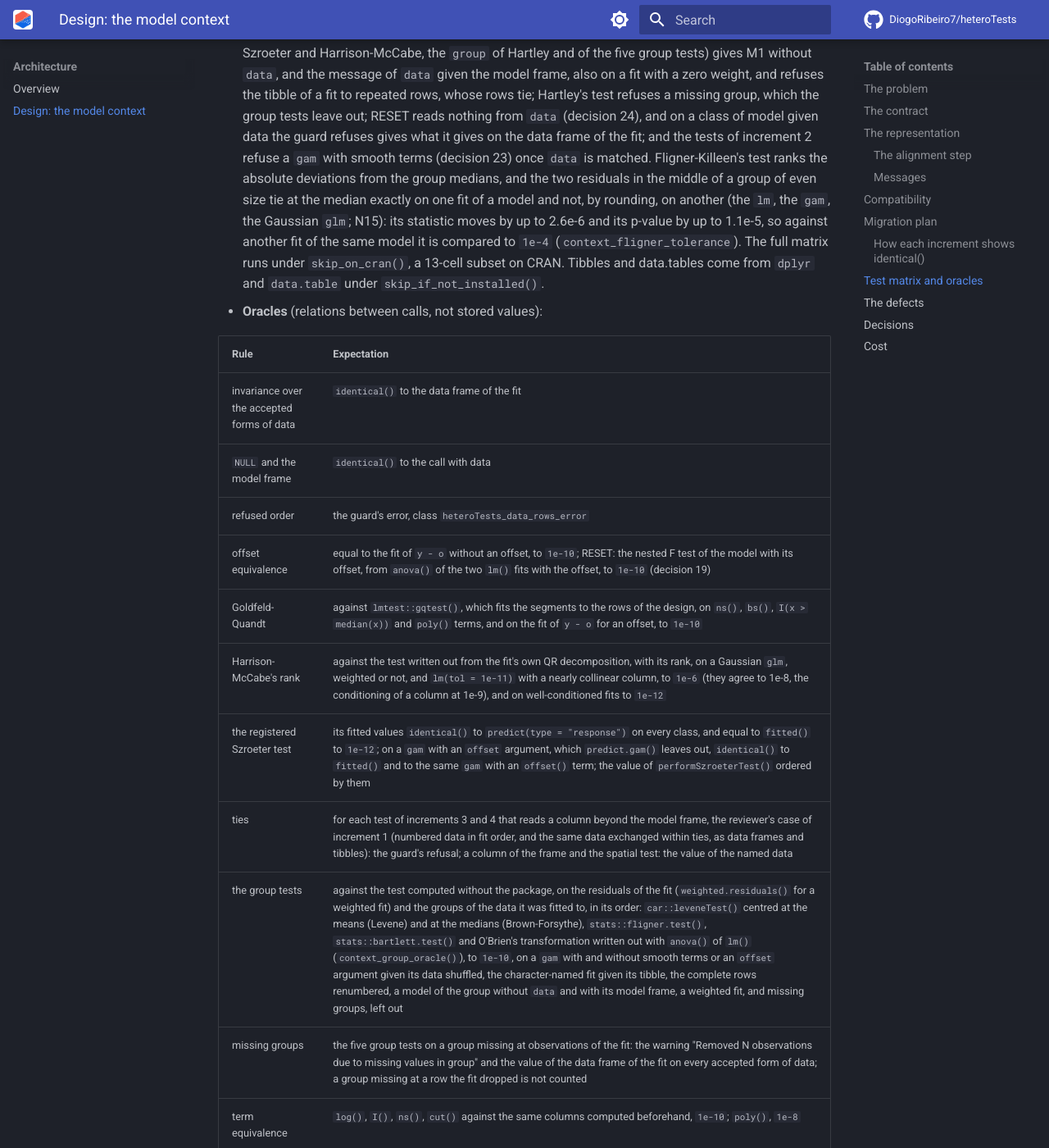
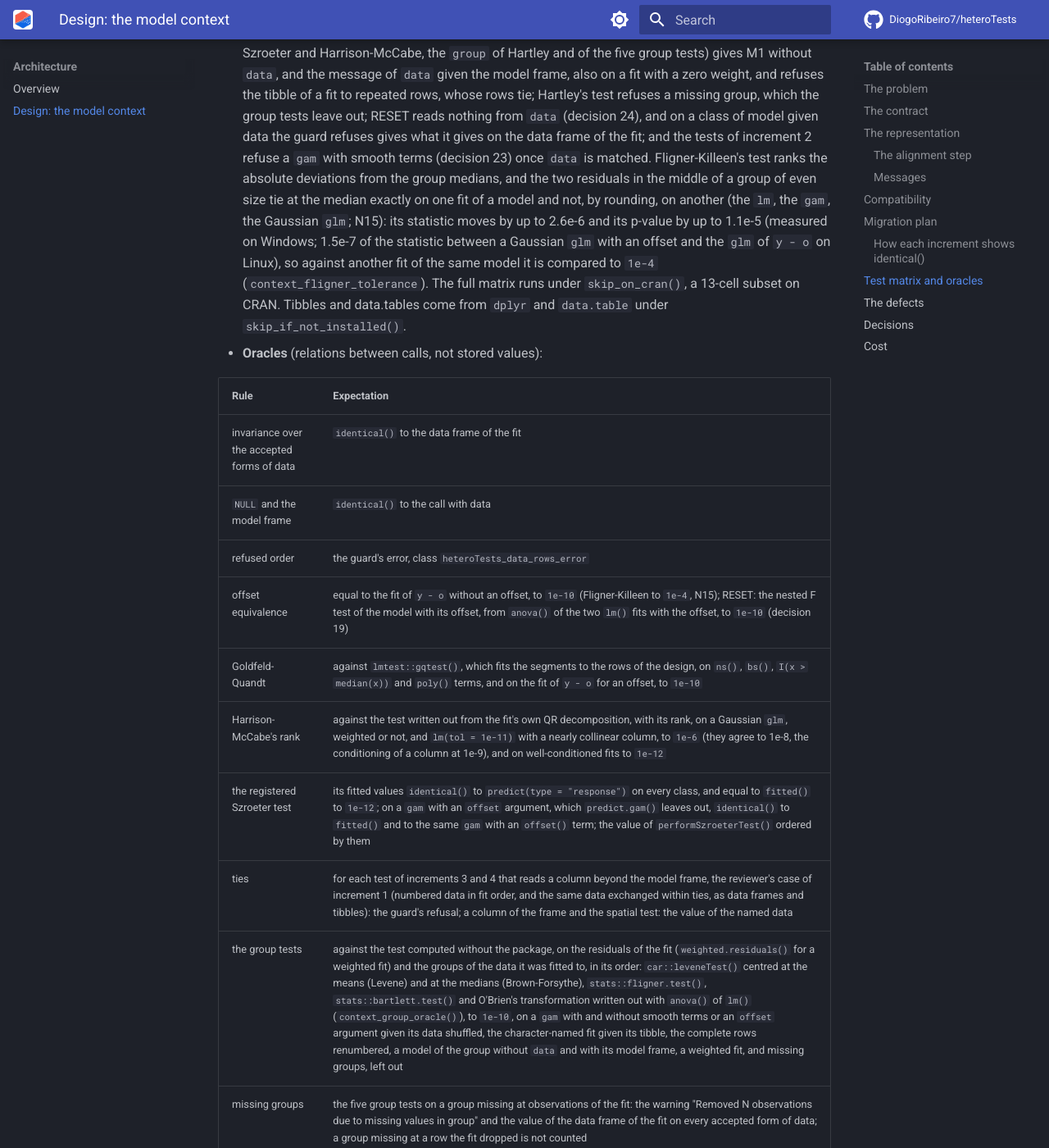
Before and after one commit to DiogoRibeiro7/heteroTests, an MkDocs documentation site: the page built from docs/design/model-context.md, in a window 1280 px wide and 1400 px high, scrolled down 19410 px. Shown: the whole window at 82% size. Built offline with MkDocs 1.6.1 and Material for MkDocs 9.7.7, drawn with Linux system fonts in a browser that asks for light colours; comment, search, counter and statistics services are not loaded; some of the changed text lies outside the part shown.

Commit message:
Compare Fligner-Killeen to another fit of the model at the tolerance of its ties
On Linux the Gaussian glm with an offset and the glm of y - o give
Fligner-Killeen statistics 1.5e-7 apart: the two middle residuals of a group
of even size tie at its median exactly on one fit and not on the other
(N15), so the offset and term equivalences compare it at
context_fligner_tolerance, as the matrix and the weights equivalence do.

```diff
--- a/docs/design/model-context.md
+++ b/docs/design/model-context.md
@@ -749,7 +749,7 @@
   deviations from the group medians, and the two residuals in the middle of a
   group of even size tie at the median exactly on one fit of a model and not,
   by rounding, on another (the `lm`, the `gam`, the Gaussian `glm`; N15): its
-  statistic moves by up to 2.6e-6 and its p-value by up to 1.1e-5, so against
+  statistic moves by up to 2.6e-6 and its p-value by up to 1.1e-5 (measured on Windows; 1.5e-7 of the statistic between a Gaussian `glm` with an offset and the `glm` of `y - o` on Linux), so against
   another fit of the same model it is compared to `1e-4`
   (`context_fligner_tolerance`). The full
   matrix runs under `skip_on_cran()`, a 13-cell subset on CRAN.
@@ -762,15 +762,15 @@
 | invariance over the accepted forms of data | `identical()` to the data frame of the fit |
 | `NULL` and the model frame | `identical()` to the call with data |
 | refused order | the guard's error, class `heteroTests_data_rows_error` |
-| offset equivalence | equal to the fit of `y - o` without an offset, to `1e-10`; RESET: the nested F test of the model with its offset, from `anova()` of the two `lm()` fits with the offset, to `1e-10` (decision 19) |
+| offset equivalence | equal to the fit of `y - o` without an offset, to `1e-10` (Fligner-Killeen to `1e-4`, N15); RESET: the nested F test of the model with its offset, from `anova()` of the two `lm()` fits with the offset, to `1e-10` (decision 19) |
 | Goldfeld-Quandt | against `lmtest::gqtest()`, which fits the segments to the rows of the design, on `ns()`, `bs()`, `I(x > median(x))` and `poly()` terms, and on the fit of `y - o` for an offset, to `1e-10` |
 | Harrison-McCabe's rank | against the test written out from the fit's own QR decomposition, with its rank, on a Gaussian `glm`, weighted or not, and `lm(tol = 1e-11)` with a nearly collinear column, to `1e-6` (they agree to 1e-8, the conditioning of a column at 1e-9), and on well-conditioned fits to `1e-12` |
 | the registered Szroeter test | its fitted values `identical()` to `predict(type = "response")` on every class, and equal to `fitted()` to `1e-12`; on a `gam` with an `offset` argument, which `predict.gam()` leaves out, `identical()` to `fitted()` and to the same `gam` with an `offset()` term; the value of `performSzroeterTest()` ordered by them |
 | ties | for each test of increments 3 and 4 that reads a column beyond the model frame, the reviewer's case of increment 1 (numbered data in fit order, and the same data exchanged within ties, as data frames and tibbles): the guard's refusal; a column of the frame and the spatial test: the value of the named data |
 | the group tests | against the test computed without the package, on the residuals of the fit (`weighted.residuals()` for a weighted fit) and the groups of the data it was fitted to, in its order: `car::leveneTest()` centred at the means (Levene) and at the medians (Brown-Forsythe), `stats::fligner.test()`, `stats::bartlett.test()` and O'Brien's transformation written out with `anova()` of `lm()` (`context_group_oracle()`), to `1e-10`, on a `gam` with and without smooth terms or an `offset` argument given its data shuffled, the character-named fit given its tibble, the complete rows renumbered, a model of the group without `data` and with its model frame, a weighted fit, and missing groups, left out |
 | missing groups | the five group tests on a group missing at observations of the fit: the warning "Removed N observations due to missing values in group" and the value of the data frame of the fit on every accepted form of data; a group missing at a row the fit dropped is not counted |
-| term equivalence | `log()`, `I()`, `ns()`, `cut()` against the same columns computed beforehand, `1e-10`; `poly()`, `1e-8` |
-| weights equivalence | the Gaussian `glm` against the weighted `lm`, `1e-8`; workspace weights against a column, and `fitWLS()` against `lm(weights = weights(fit))`, `identical()` |
+| term equivalence | `log()`, `I()`, `ns()`, `cut()` against the same columns computed beforehand, `1e-10`; `poly()`, `1e-8`; Fligner-Killeen, `1e-4` (N15) |
+| weights equivalence | the Gaussian `glm` against the weighted `lm`, `1e-8` (Fligner-Killeen, `1e-4`, N15); workspace weights against a column, and `fitWLS()` against `lm(weights = weights(fit))`, `identical()` |
 | missing equivalence | `na.omit` with any accepted form against the fit to the complete rows, `identical()`; `I(x1 > median(x1))` against the term computed beforehand |
 | identifiers | rows at the end, the tibble of a fit to repeated rows, character row names: `identical()` to their reference; rows in front and repeated row names: the guard's error |
 | classes | a multivariate `lm`: M7; a binomial `glm` and a `survey::svyglm()` fit: today's messages |
```
Also changed, not shown: 2 other files.
